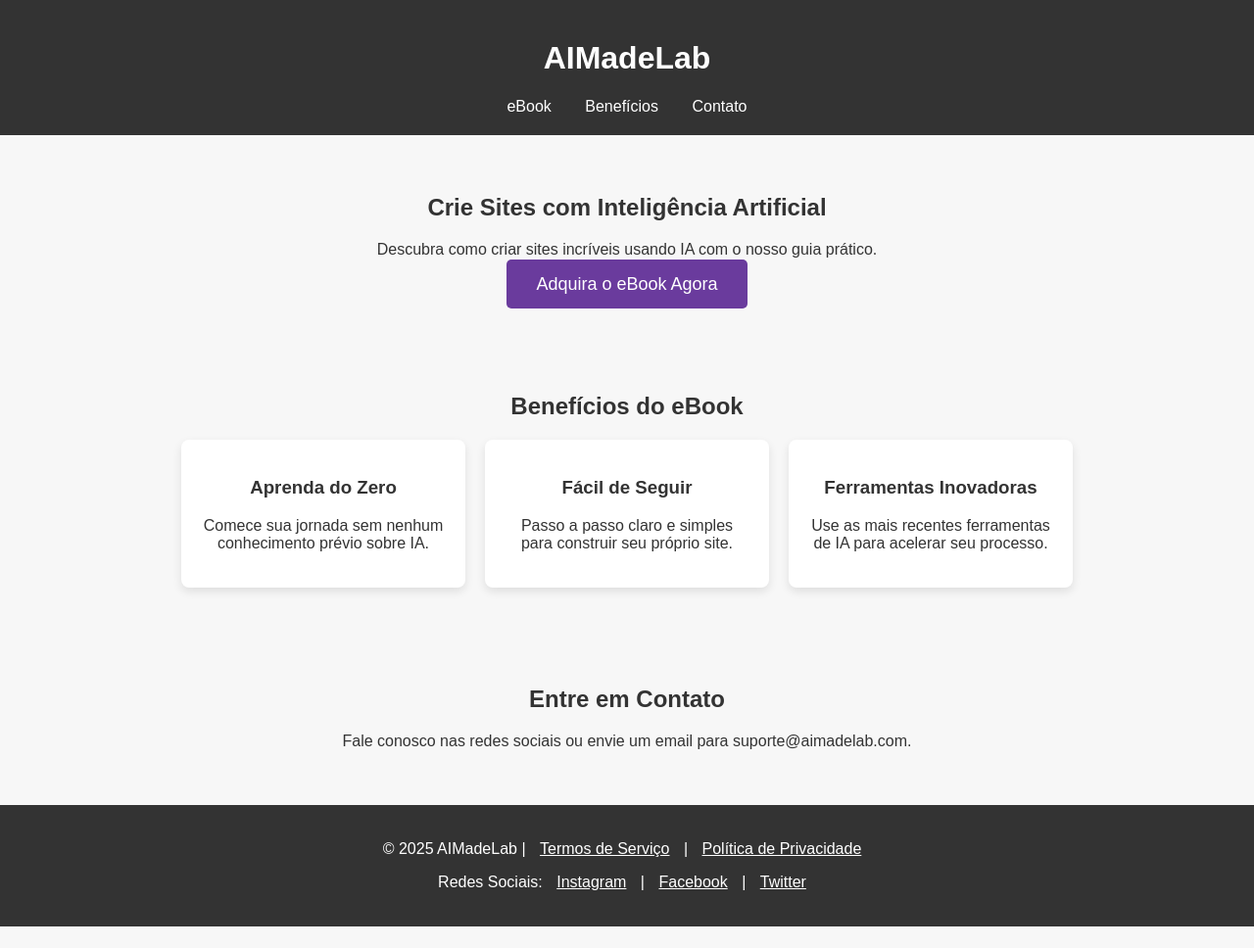
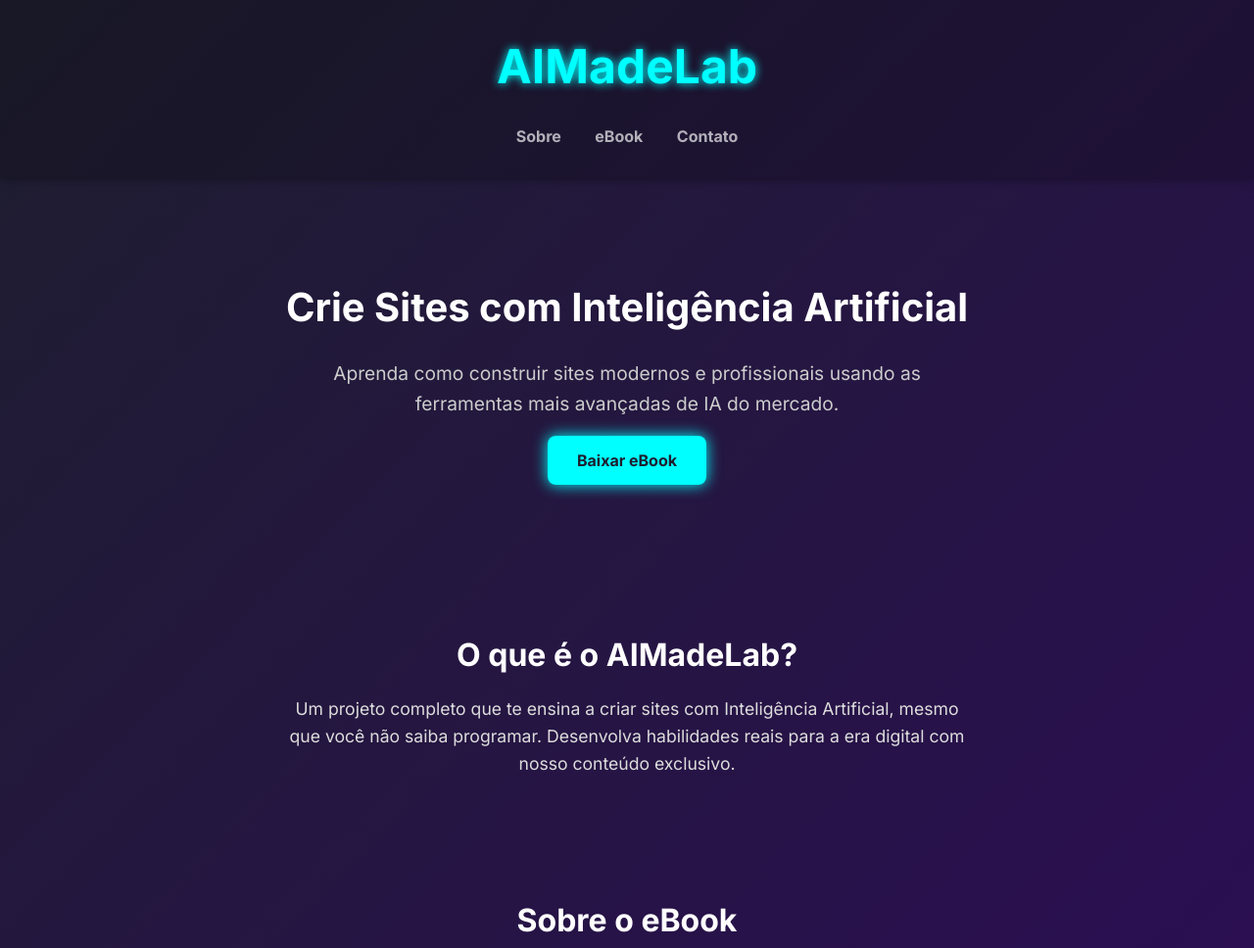
Before and after one commit to ArthurFSbr/aimadelab-site, a plain HTML site: page index.html in a window 1280 px wide. Shown: the top 968 px of the page at 98% size. Before the commit the page ends 946 px from the top, so only its background shows below. Drawn offline with Linux system fonts and the light colour scheme.

Commit message:
Update index.html

```diff
--- a/index.html
+++ b/index.html
@@ -1,118 +1,148 @@
 <!DOCTYPE html>
-<html lang="en">
+<html lang="pt-br">
 <head>
-    <meta charset="UTF-8">
-    <meta name="viewport" content="width=device-width, initial-scale=1.0">
-    <title>AIMadeLab</title>
+  <meta charset="UTF-8" />
+  <meta name="viewport" content="width=device-width, initial-scale=1.0"/>
+  <title>AIMadeLab - Crie Sites com IA</title>
+  <link href="https://fonts.googleapis.com/css2?family=Inter:wght@400;700;900&display=swap" rel="stylesheet">
   <style>
-        body {
-            font-family: 'Arial', sans-serif;
+    * {
       margin: 0;
       padding: 0;
-            background-color: #f7f7f7;
-            color: #333;
+      box-sizing: border-box;
     }
+
+    body {
+      font-family: 'Inter', sans-serif;
+      background: linear-gradient(135deg, #1e1e2f, #2d0b59);
+      color: white;
+      line-height: 1.6;
+    }
+
     header {
-            background-color: #333;
-            color: #fff;
+      padding: 30px;
+      text-align: center;
+      background: rgba(0, 0, 0, 0.2);
+      box-shadow: 0 0 10px rgba(0, 0, 0, 0.5);
+    }
+
+    header h1 {
+      font-size: 3em;
+      color: #00FFFF;
+      text-shadow: 0 0 10px #00FFFF;
+    }
+
+    nav {
+      margin-top: 20px;
+    }
+
+    nav a {
+      color: #ffffffaa;
+      text-decoration: none;
+      margin: 0 15px;
+      font-weight: bold;
+      transition: color 0.3s;
+    }
+
+    nav a:hover {
+      color: #00FFFF;
+    }
+
+    .hero {
+      padding: 100px 20px;
+      text-align: center;
+    }
+
+    .hero h2 {
+      font-size: 2.5em;
+      color: #ffffff;
+      margin-bottom: 20px;
+    }
+
+    .hero p {
+      max-width: 600px;
+      margin: 0 auto 30px auto;
+      font-size: 1.2em;
+      color: #cccccc;
+    }
+
+    .cta-button {
+      background: #00FFFF;
+      color: #1e1e2f;
+      padding: 15px 30px;
+      border: none;
+      font-size: 1em;
+      border-radius: 8px;
+      cursor: pointer;
+      font-weight: bold;
+      text-decoration: none;
+      box-shadow: 0 0 15px #00FFFF;
+      transition: background 0.3s;
+    }
+
+    .cta-button:hover {
+      background: #00cccc;
+    }
+
+    .section {
+      padding: 60px 20px;
+      text-align: center;
+    }
+
+    .section h3 {
+      font-size: 2em;
+      margin-bottom: 15px;
+    }
+
+    .section p {
+      max-width: 700px;
+      margin: auto;
+      font-size: 1.1em;
+      color: #dddddd;
+    }
+
+    footer {
+      background: rgba(0, 0, 0, 0.2);
       padding: 20px;
       text-align: center;
-        }
-        header a {
-            color: #fff;
-            text-decoration: none;
-            margin: 0 15px;
-        }
-        .cta-button {
-            background-color: #6a3b9d;
-            color: white;
-            padding: 15px 30px;
-            font-size: 18px;
-            border: none;
-            cursor: pointer;
-            border-radius: 5px;
-            text-decoration: none;
-        }
-        .cta-button:hover {
-            background-color: #5a2e84;
-        }
-        .section {
-            padding: 40px;
-            text-align: center;
-        }
-        .section img {
-            width: 50%;
-            max-width: 500px;
-        }
-        .features {
-            display: flex;
-            justify-content: center;
-            gap: 20px;
-        }
-        .feature {
-            background-color: white;
-            padding: 20px;
-            border-radius: 8px;
-            box-shadow: 0 4px 10px rgba(0,0,0,0.1);
-            width: 250px;
-            text-align: center;
-        }
-        footer {
-            background-color: #333;
-            color: #fff;
-            padding: 20px;
-            text-align: center;
-        }
-        footer a {
-            color: #fff;
-            margin: 0 10px;
+      color: #aaa;
     }
   </style>
 </head>
 <body>
-
   <header>
     <h1>AIMadeLab</h1>
     <nav>
+      <a href="#sobre">Sobre</a>
       <a href="#ebook">eBook</a>
-        <a href="#benefits">Benefícios</a>
-        <a href="#contact">Contato</a>
+      <a href="#contato">Contato</a>
     </nav>
   </header>
 
-<section id="hero" class="section">
+  <section class="hero">
     <h2>Crie Sites com Inteligência Artificial</h2>
-    <p>Descubra como criar sites incríveis usando IA com o nosso guia prático.</p>
-    <a href="#ebook" class="cta-button">Adquira o eBook Agora</a>
+    <p>Aprenda como construir sites modernos e profissionais usando as ferramentas mais avançadas de IA do mercado.</p>
+    <a href="#ebook" class="cta-button">Baixar eBook</a>
   </section>
 
-<section id="benefits" class="section">
-    <h2>Benefícios do eBook</h2>
-    <div class="features">
-        <div class="feature">
-            <h3>Aprenda do Zero</h3>
-            <p>Comece sua jornada sem nenhum conhecimento prévio sobre IA.</p>
-        </div>
-        <div class="feature">
-            <h3>Fácil de Seguir</h3>
-            <p>Passo a passo claro e simples para construir seu próprio site.</p>
-        </div>
-        <div class="feature">
-            <h3>Ferramentas Inovadoras</h3>
-            <p>Use as mais recentes ferramentas de IA para acelerar seu processo.</p>
-        </div>
-    </div>
+  <section class="section" id="sobre">
+    <h3>O que é o AIMadeLab?</h3>
+    <p>Um projeto completo que te ensina a criar sites com Inteligência Artificial, mesmo que você não saiba programar. Desenvolva habilidades reais para a era digital com nosso conteúdo exclusivo.</p>
   </section>
 
-<section id="contact" class="section">
-    <h2>Entre em Contato</h2>
-    <p>Fale conosco nas redes sociais ou envie um email para suporte@aimadelab.com.</p>
+  <section class="section" id="ebook">
+    <h3>Sobre o eBook</h3>
+    <p>Nosso eBook traz um passo a passo direto ao ponto, com exemplos práticos, ferramentas gratuitas e estratégias que realmente funcionam. Tudo feito com o poder da IA.</p>
+    <a href="#" class="cta-button">Download do eBook</a>
+  </section>
+
+  <section class="section" id="contato">
+    <h3>Fale com a gente</h3>
+    <p>Quer saber mais? Em breve teremos um canal de atendimento exclusivo para tirar dúvidas e acompanhar seu progresso.</p>
   </section>
 
   <footer>
-    <p>&copy; 2025 AIMadeLab | <a href="#">Termos de Serviço</a> | <a href="#">Política de Privacidade</a></p>
-    <p>Redes Sociais: <a href="#">Instagram</a> | <a href="#">Facebook</a> | <a href="#">Twitter</a></p>
+    <p>&copy; 2025 AIMadeLab. Todos os direitos reservados.</p>
   </footer>
-
 </body>
 </html>
```
Lines whose indentation alone changed are shown as unchanged.
